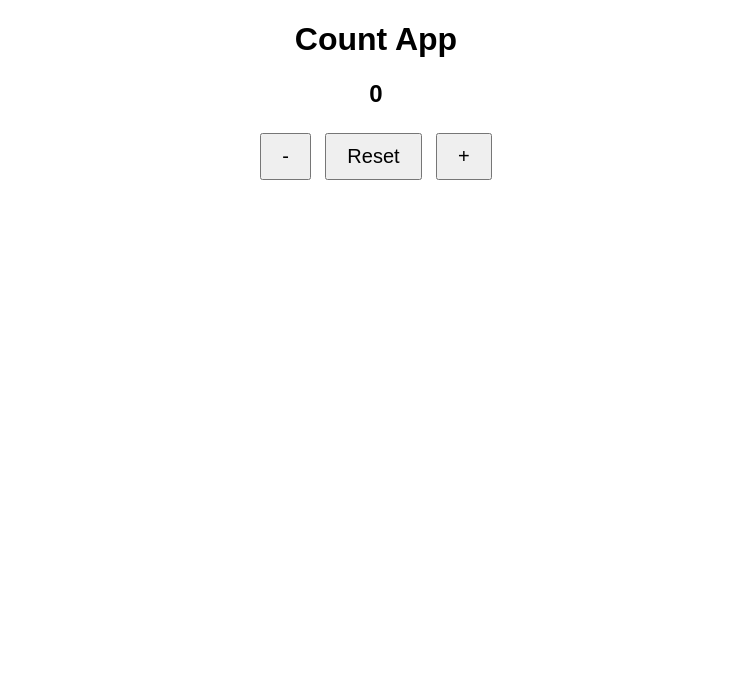
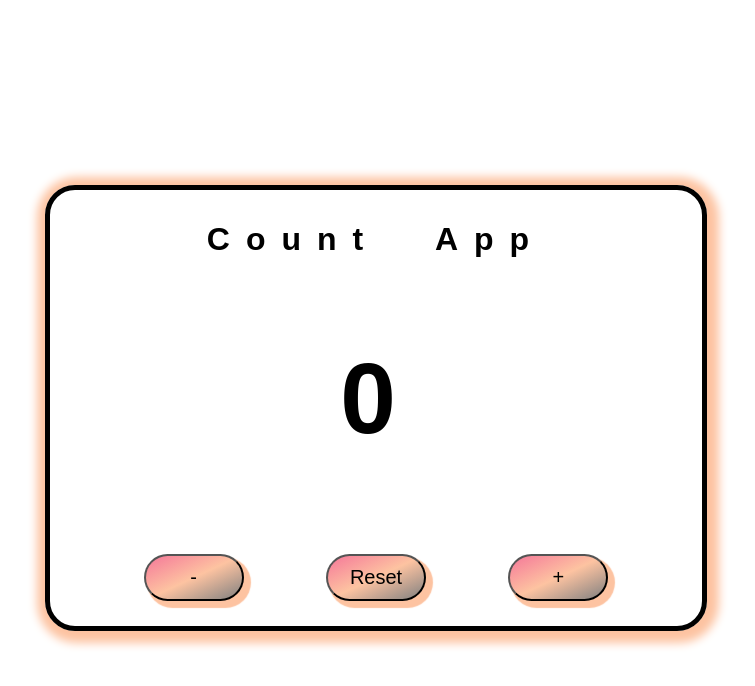
Before and after one commit to Shanthani098/count-app, a plain HTML site: page index.html in a window 1280 px wide. Shown: the whole page, without its empty margins (264-1019 px from the left). Drawn offline with Linux system fonts and the light colour scheme.

Commit message:
Add files via upload

```diff
--- a/index.html
+++ b/index.html
@@ -1,18 +1,21 @@
 <!DOCTYPE html>
 <html>
+
 <head>
     <title>Count App</title>
-  <link rel<link rel="stylesheet" href="style.css">
+    <link rel="stylesheet" href="style.css">
 </head>
+
 <body>
-
+    <div class="con">
         <h1>Count App</h1>
         <h2 id="count">0</h2>
-
         <button onclick="decrease()">-</button>
         <button onclick="reset()">Reset</button>
         <button onclick="increase()">+</button>
+    </div>
 
     <script src="script.js"></script>
 </body>
+
 </html>
--- a/style.css
+++ b/style.css
@@ -1,10 +1,52 @@
 body {
+
             text-align: center;
             font-family: Arial;
+      		justify-items: center;
+      		align-content:center;
+      		height:100vh;
+
+        }
+		h1{
+      		text-size:70px;
+      		text-shadow:100px 100px white;
       }
 
+        .con {
+            border: 5px solid black;
+            width: 50%;
+            border-radius: 30px;
+            letter-spacing:1rem;
+      		word-spacing:2rem;
+      		padding:10px;
+      transition:all 3s ease;
+      box-shadow:2px 2px 10px 10px #FDC3A1;
+
+        }
+      .con:hover h1{
+      color:red;
+      padding:30px 10px;
+      background-color:#FFCE99;
+      text-shadow:5px 5px  white;
+      transition:all 3s ease;
+      border-radius:50px;
+      }
+
+	#count{
+      font-size:100px;
+      }
         button {
             font-size: 20px;
-  margin: 5px;
+            margin: 15px;
+            width: 100px;
             padding: 10px 20px;
+            border-radius: 30px;
+      		background-image:linear-gradient(155deg,#F57799,#FDC3A1,gray);
+       transition:all 1s ease;
+      box-shadow:5px 5px 1px 2px #FDC3A1;
         }
+
+      button:hover{
+            box-shadow:5px 5px 3px 5px #FDC3A1;
+			background-image:linear-gradient(155deg,gray,#FDC3A1,#F57799);
+      transition:all 1s ease;
```
Lines whose indentation alone changed are shown as unchanged.
